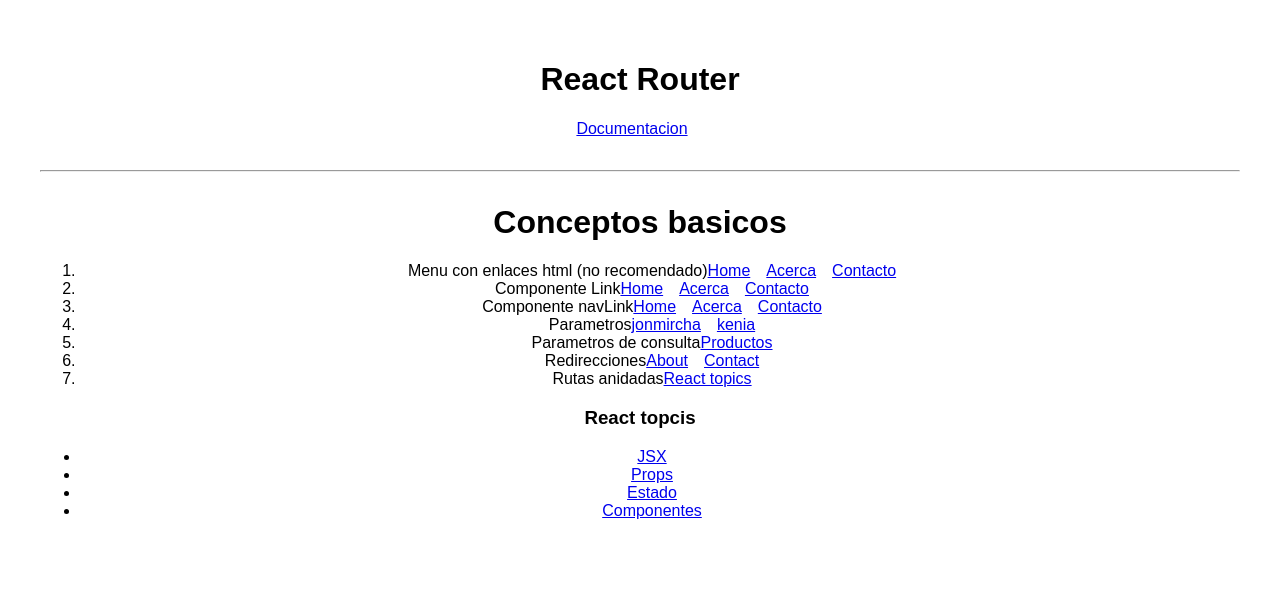
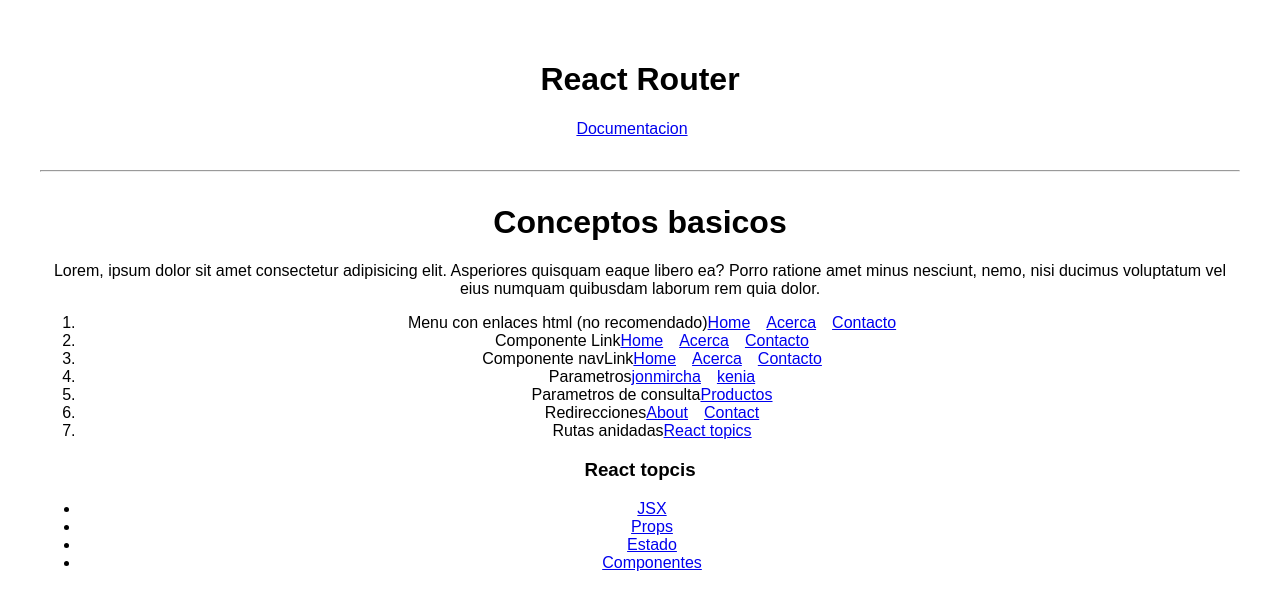
Before and after one commit to EdwardMelendezM/React-routes, a React (Vite) app: page /react in a window 1280 px wide. Shown: the top 606 px of the page. Built offline with nearby package versions, Linux system fonts and the light colour scheme.

Commit message:
Usando anidacion dentro de otro archivo jsx con react router dom

```diff
--- a/src/components/ConceptosBasicos.jsx
+++ b/src/components/ConceptosBasicos.jsx
@@ -4,13 +4,19 @@
 import Error404 from "../pages/Error404";
 import Home from "../pages/Home";
 import Productos from "../pages/Productos";
-import ReactTopics from "../pages/ReactTopics";
+import { ReactTopics, Jsx } from "../pages/ReactTopics";
 import Usuario from "../pages/Usuario";
 import MenuConceptos from "./MenuConceptos";
+
 const ConceptosBasicos = () => {
   return (
     <div>
       <h1>Conceptos basicos</h1>
+      <p>
+        Lorem, ipsum dolor sit amet consectetur adipisicing elit. Asperiores
+        quisquam eaque libero ea? Porro ratione amet minus nesciunt, nemo, nisi
+        ducimus voluptatum vel eius numquam quibusdam laborum rem quia dolor.
+      </p>
 
       <BrowserRouter>
         <MenuConceptos />
@@ -22,7 +28,12 @@
           <Route path="/productos" element={<Productos />} />
           <Route path="/about" element={<Navigate to="/acerca" />} />
           <Route path="/contact" element={<Navigate to="/contacto" />} />
-          <Route path="/react" element={<ReactTopics />} />
+          <Route path="/react" element={<ReactTopics />}>
+            <Route path="jsx" />
+            <Route path="props" />
+            <Route path="estado" />
+            <Route path="componente" />
+          </Route>
           <Route path="*" element={<Error404 />} />
         </Routes>
       </BrowserRouter>
--- a/src/pages/ReactTopics.jsx
+++ b/src/pages/ReactTopics.jsx
@@ -1,6 +1,12 @@
-import { Link, Routes, Route, BrowserRouter } from "react-router-dom";
-
-const ReactTopics = () => {
+import { Link, Routes, Route } from "react-router-dom";
+export const Jsx = () => {
+  return (
+    <>
+      <h3>Conceptos basicos de jsx</h3>
+    </>
+  );
+};
+export const ReactTopics = () => {
   return (
     <div>
       <h3>React topcis</h3>
@@ -18,8 +24,12 @@
           <Link to="/react/componente">Componentes</Link>
         </li>
       </ul>
+      <Routes>
+        <Route path="jsx" element={<h3>Esto es un jsx</h3>} />
+        <Route path="props" element={<h3>Esto es un props</h3>} />
+        <Route path="estado" element={<h3>Esto es un estado</h3>} />
+        <Route path="componente" element={<h3>Esto es un componente</h3>} />
+      </Routes>
     </div>
   );
 };
-
-export default ReactTopics;
```
